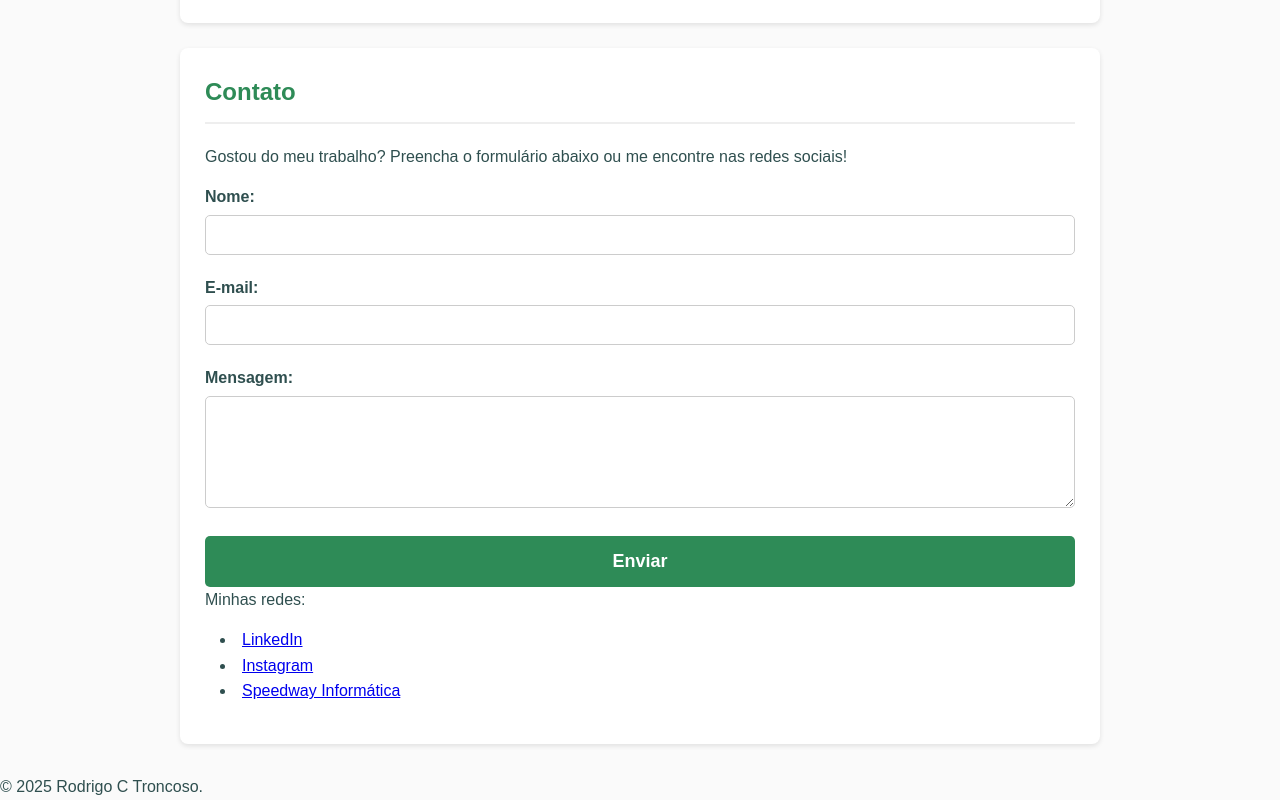
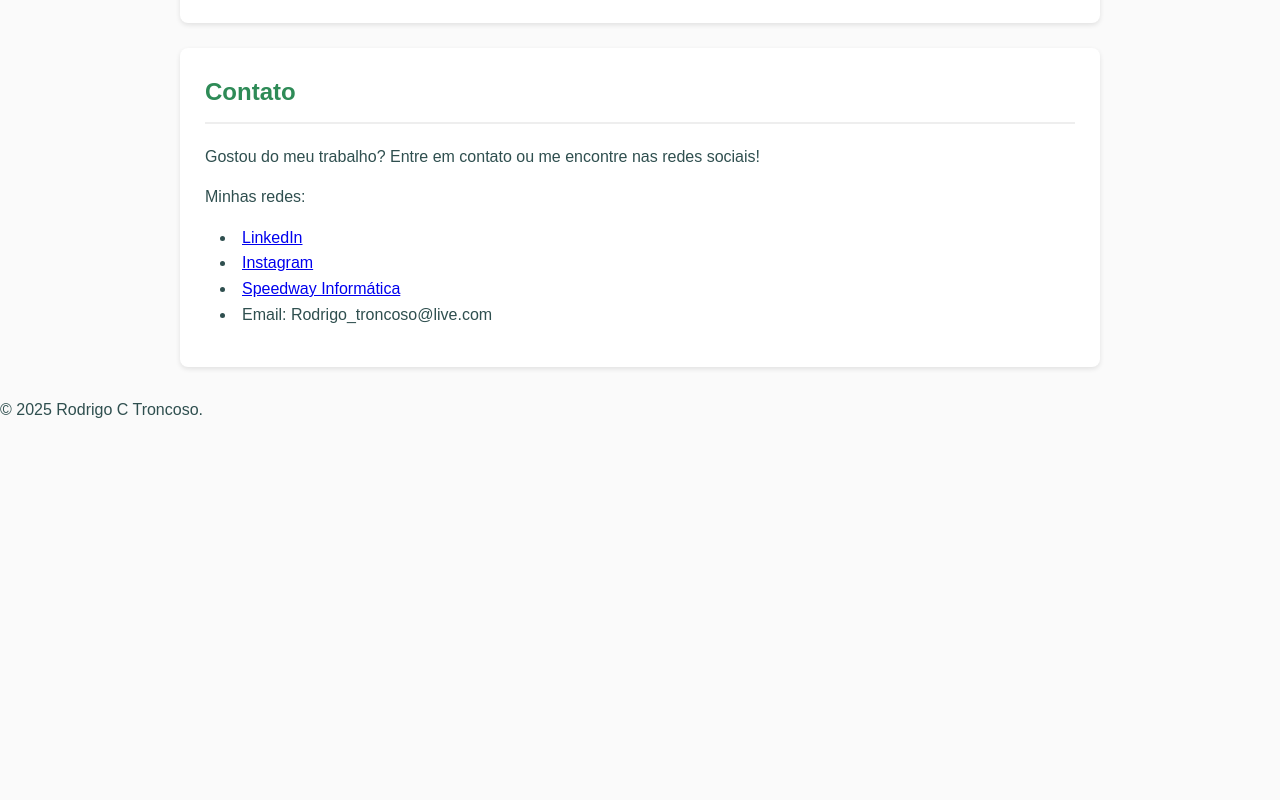
Before and after one commit to RodrigoCTroncoso/portifolio, a plain HTML site: page index.html in a window 1280 px wide. Shown: the part 2256-3056 px from the top of the page. After the commit the page ends 2679 px from the top, so only its background shows below. Drawn offline with Linux system fonts and the light colour scheme; a script that the page names is missing.

Commit message:
Alteração do formulário de contato

```diff
--- a/index.html
+++ b/index.html
@@ -101,26 +101,16 @@
 
         <section id="contato">
             <h2>Contato</h2>
-            <p>Gostou do meu trabalho? Preencha o formulário abaixo ou me encontre nas redes sociais!</p>
+            <p>Gostou do meu trabalho? Entre em contato ou me encontre nas redes sociais!</p>
 
-            <form>
-                <label for="nome">Nome:</label>
-                <input type="text" id="nome" name="nome">
 
-                <label for="email">E-mail:</label>
-                <input type="email" id="email" name="email">
-
-                <label for="mensagem">Mensagem:</label>
-                <textarea id="mensagem" name="mensagem" rows="5"></textarea>
-
-                <button type="submit">Enviar</button>
-            </form>
 
             <p>Minhas redes:</p>
             <ul>
                 <li><a href="https://www.linkedin.com/in/rodrigoctroncoso/" target="_blank">LinkedIn</a></li>
                 <li><a href="https://www.instagram.com/r.ctroncoso/" target="_blank">Instagram</a></li>
                 <li><a href="https://www.instagram.com/speedway_informatica?igsh=NGdlamthNXVjYzQ4" target="_blank">Speedway Informática</a></li>
+                <li><a target="_blank">Email: Rodrigo_troncoso@live.com</a></li>
             </ul>
         </section>
     </main>
```
